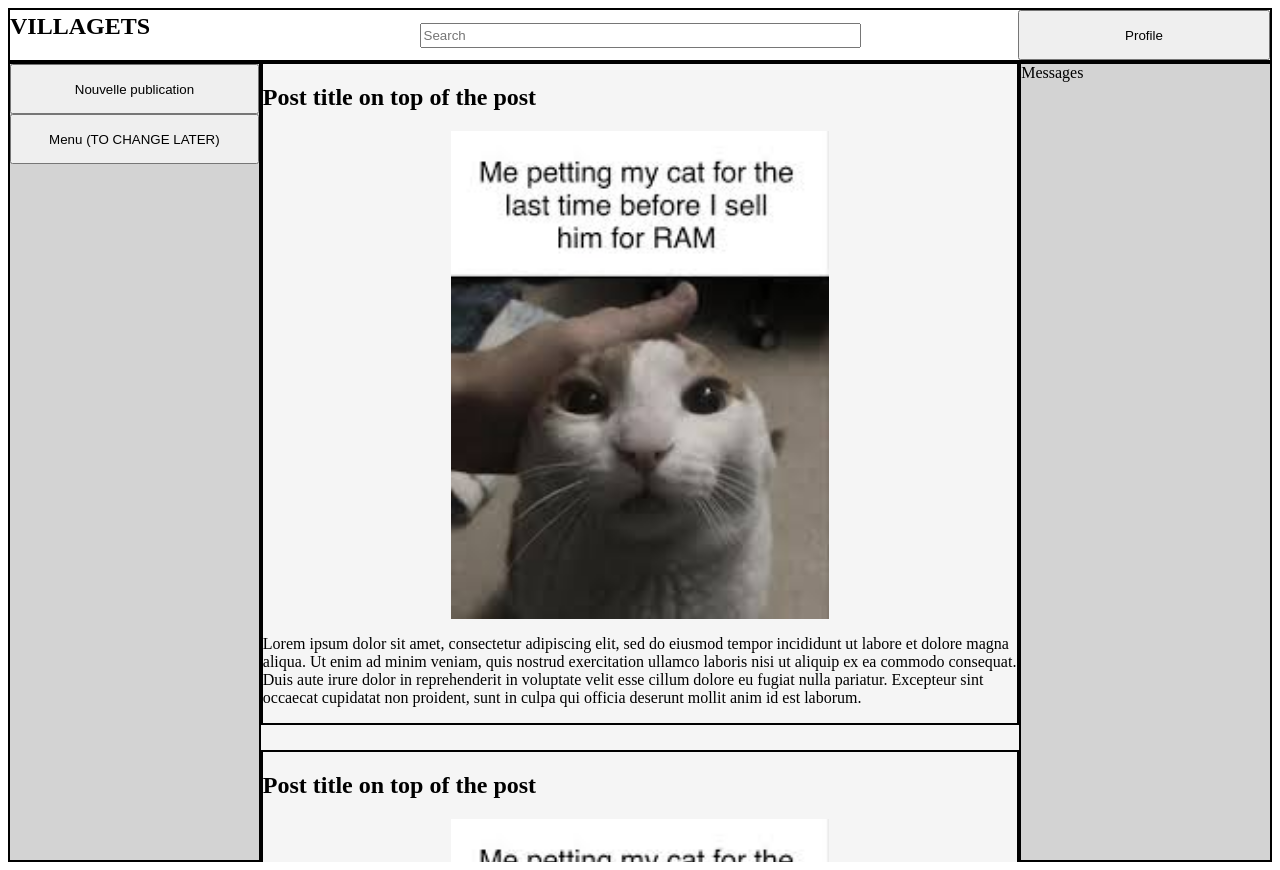
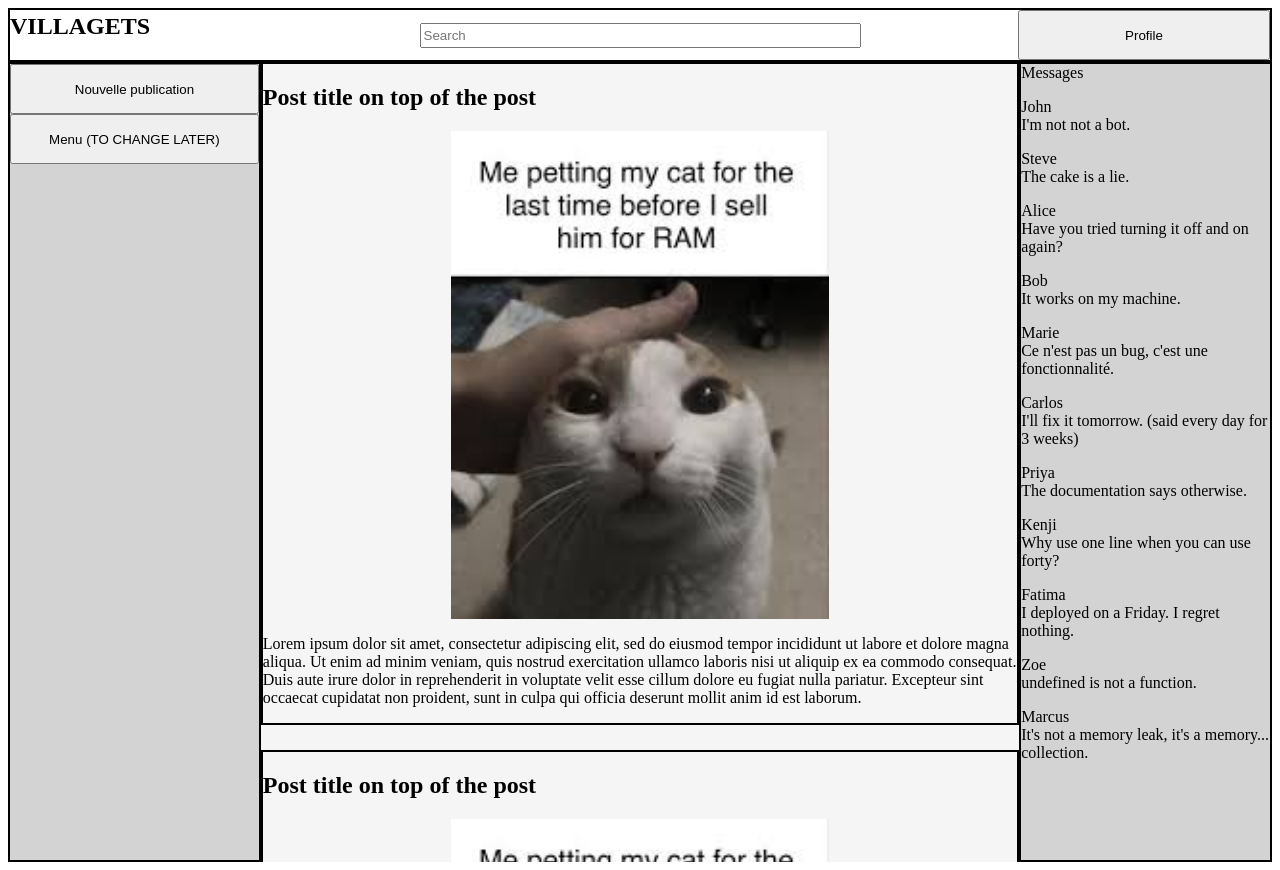
Before and after one commit to ma17du32et422/VillagETS, a React (Vite) app in the folder Application web/: page / in a window 1280 px wide. Built offline with nearby package versions, Linux system fonts and the light colour scheme.

Commit message:
ajout messages web
ajouté des messages pour la page web

```diff
--- a/Application web/src/components/Messages.jsx
+++ b/Application web/src/components/Messages.jsx
@@ -1,8 +1,86 @@
 /** Messages */
+
+/**
+ * this function show fake messages for now
+ */
 export default function Messages(){
   return(
     <div>
       Messages
+      <p>John<br></br>
+      I'm not not a bot.</p>
+      <p>Steve<br></br>
+      The cake is a lie.</p>
+      <p>Alice<br></br>
+      Have you tried turning it off and on again?</p>
+      <p>Bob<br></br>
+      It works on my machine.</p>
+      <p>Marie<br></br>
+      Ce n'est pas un bug, c'est une fonctionnalité.</p>
+      <p>Carlos<br></br>
+      I'll fix it tomorrow. (said every day for 3 weeks)</p>
+      <p>Priya<br></br>
+      The documentation says otherwise.</p>
+      <p>Kenji<br></br>
+      Why use one line when you can use forty?</p>
+      <p>Fatima<br></br>
+      I deployed on a Friday. I regret nothing.</p>
+      <p>Zoe<br></br>
+      undefined is not a function.</p>
+      <p>Marcus<br></br>
+      It's not a memory leak, it's a memory... collection.</p>
     </div>
   );
 }
+
+/**Banque de données temporaire en attendant que la bd soit disponible */
+let liste = [
+    {
+        name: "John",
+        message: "I'm not not a bot."
+    },
+    {
+        name: "Steve",
+        message: "The cake is a lie."
+    },
+    {
+        name: "Alice",
+        message: "Have you tried turning it off and on again?"
+    },
+    {
+        name: "Bob",
+        message: "It works on my machine."
+    },
+    {
+        name: "Marie",
+        message: "Ce n'est pas un bug, c'est une fonctionnalité."
+    },
+    {
+        name: "Carlos",
+        message: "I'll fix it tomorrow. (said every day for 3 weeks)"
+    },
+    {
+        name: "Priya",
+        message: "The documentation says otherwise."
+    },
+    {
+        name: "Kenji",
+        message: "Why use one line when you can use forty?"
+    },
+    {
+        name: "Fatima",
+        message: "Ship it. We'll patch it later."
+    },
+    {
+        name: "Luca",
+        message: "I deployed on a Friday. I regret nothing."
+    },
+    {
+        name: "Zoe",
+        message: "undefined is not a function."
+    },
+    {
+        name: "Marcus",
+        message: "It's not a memory leak, it's a memory... collection."
+    },
+]
```
